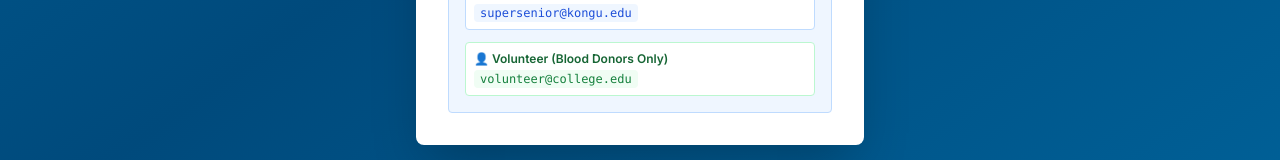
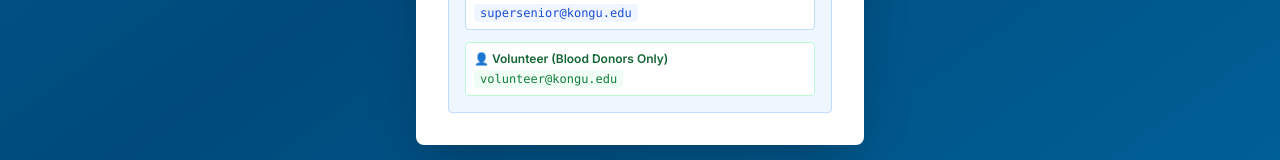
Before and after one commit to pugazhendhi-dpm/NSS, a Next.js app: page /login in a window 1280 px wide. Shown: the part 751-911 px from the top of the page. Built offline with nearby package versions, Linux system fonts and the light colour scheme.

Commit message:
chore: change volunteer email to volunteer@kongu.edu project-wide

```diff
--- a/app/login/page.tsx
+++ b/app/login/page.tsx
@@ -137,7 +137,7 @@ export default function LoginPage() {
                             <div className="bg-white p-2 rounded border border-green-200">
                                 <p className="text-xs font-semibold text-green-800 mb-1">👤 Volunteer (Blood Donors Only)</p>
                                 <p className="text-xs text-gray-700">
-                                    <code className="bg-green-50 px-1.5 py-0.5 rounded text-green-700">volunteer@college.edu</code>
+                                    <code className="bg-green-50 px-1.5 py-0.5 rounded text-green-700">volunteer@kongu.edu</code>
                                 </p>
                             </div>
                         </div>
--- a/lib/mockData.ts
+++ b/lib/mockData.ts
@@ -34,7 +34,7 @@ export const mockVolunteers: Volunteer[] = [
     {
         id: '3',
         name: 'Regular Volunteer',
-        email: 'volunteer@college.edu',
+        email: 'volunteer@kongu.edu',
         rollNumber: '2024ME020',
         department: 'Mechanical Engineering',
         year: '2nd',
```
